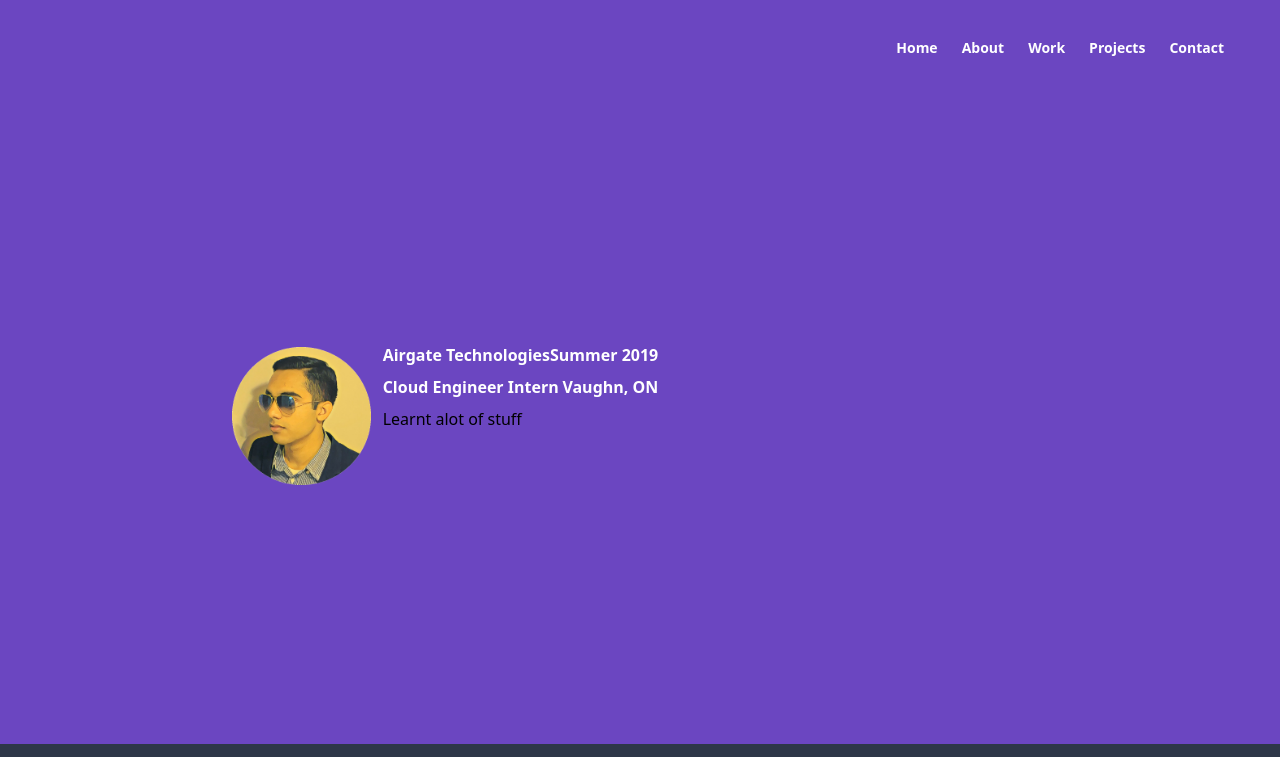
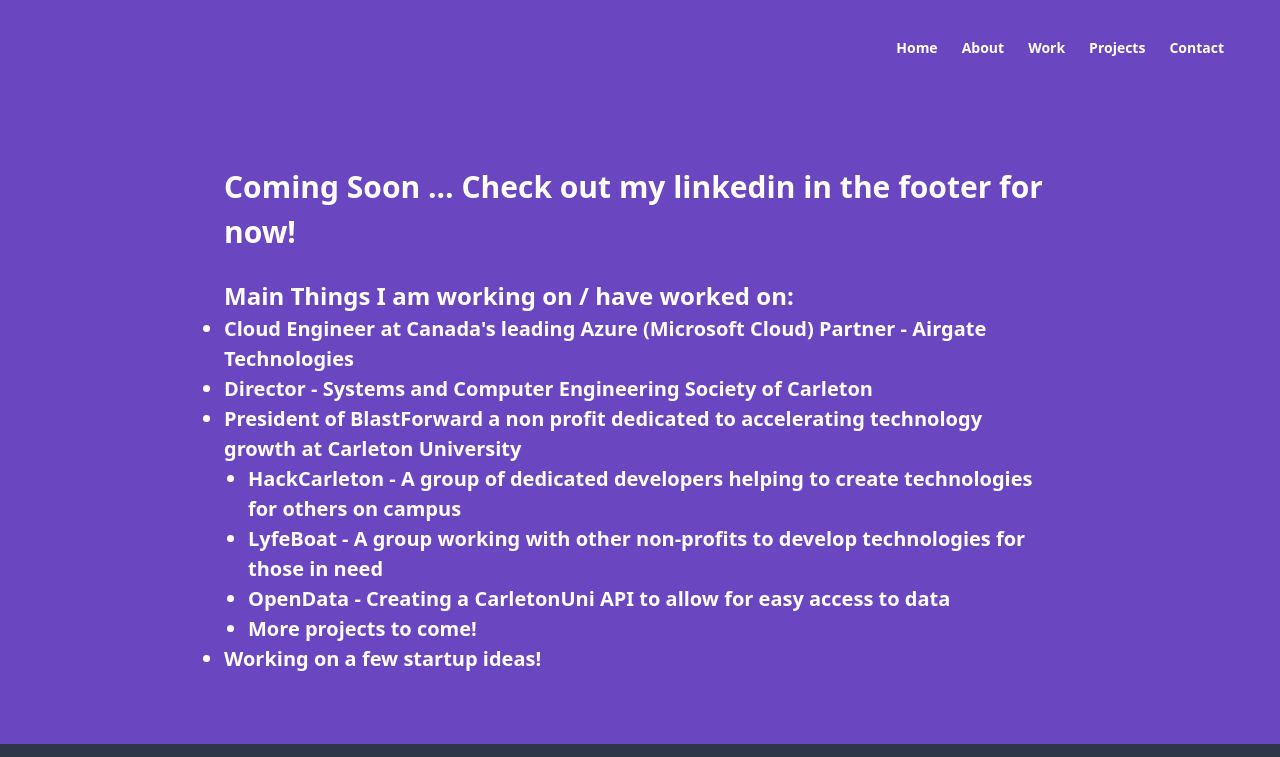
Before and after one commit to varunsindwani/com.sindwani, a Gatsby site: page /work in a window 1280 px wide. Shown: the top 757 px of the page. Built offline with nearby package versions, Linux system fonts and the light colour scheme; Gatsby itself is replaced by a stand-in of ours.

Commit message:
work status temp added

```diff
--- a/src/pages/work.js
+++ b/src/pages/work.js
@@ -7,7 +7,22 @@
 const WorkPage = () => (
   <Layout>
     <SEO title="Home" />
-        <WorkPanel />
+    <h1 className="text-3xl text-white font-bold ml-auto mr-auto mb-6">Coming Soon ... Check out my linkedin in the footer for now!</h1>
+    <h1 className="text-2xl text-white font-bold">Main Things I am working on / have worked on: </h1>
+    <ul className="text-2xl text-white font-bold ml-auto mr-auto">
+      <li className="text-xl text-white font-bold list-disc">Cloud Engineer at Canada's leading Azure (Microsoft Cloud) Partner - Airgate Technologies</li>
+      <li className="text-xl text-white font-bold list-disc">Director - Systems and Computer Engineering Society of Carleton</li>
+      <li className="text-xl text-white font-bold list-disc">President of BlastForward a non profit dedicated to accelerating technology growth at Carleton University</li>
+        <li className="text-xl text-white font-bold">
+          <ul className="ml-6">
+            <li className="text-xl text-white font-bold ml-auto mr-auto list-disc">HackCarleton - A group of dedicated developers helping to create technologies for others on campus</li>
+            <li className="text-xl text-white font-bold ml-auto mr-auto list-disc">LyfeBoat - A group working with other non-profits to develop technologies for those in need</li>
+            <li className="text-xl text-white font-bold ml-auto mr-auto list-disc">OpenData - Creating a CarletonUni API to allow for easy access to data</li>
+            <li className="text-xl text-white font-bold ml-auto mr-auto list-disc">More projects to come!</li>
+          </ul>
+        </li>
+      <li className="text-xl text-white font-bold ml-auto mr-auto list-disc">Working on a few startup ideas! </li>
+    </ul>
   </Layout>
 );
 
```
